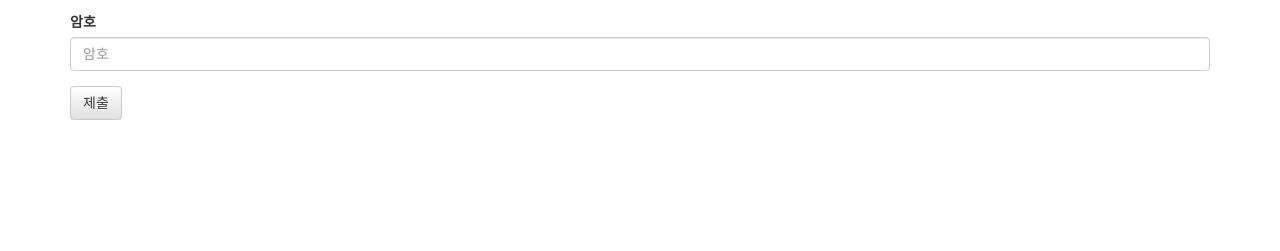
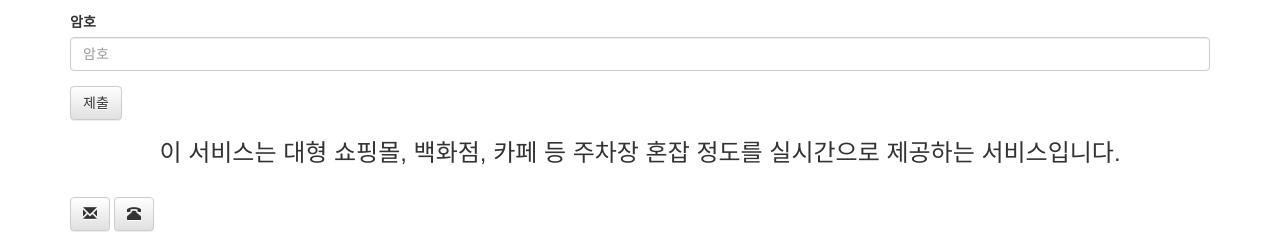
Before and after one commit to hong1468/hong1468.github.io, a plain HTML site: page index.html in a window 1280 px wide. Shown: the part 794-1045 px from the top of the page. Before the commit the page ends 914 px from the top, so only its background shows below. Drawn offline with nearby package versions, Linux system fonts and the light colour scheme.

Commit message:
icon change

```diff
--- a/index.html
+++ b/index.html
@@ -2,9 +2,10 @@
 <html lang='ko'>
     <head>
         <style>
-            h2{
+            h2,h3{
                 text-align: center;
             }
+
         </style>
 
         <!-- jquery -->
@@ -98,8 +99,16 @@
                         <button type="submit" class="btn btn-default">제출</button>
                 </form>
 
+             <h3>이 서비스는 대형 쇼핑몰, 백화점, 카페 등 주차장 혼잡 정도를 실시간으로 제공하는 서비스입니다.</h3>
+             <br>
 
-
+             <button type="button" class="btn btn-default">
+                    <span class="glyphicon glyphicon-envelope" aria-hidden="true" width=100></span>
+            </button>
+            <button type="button" class="btn btn-default" aria-label="Left Align">
+                    <span class="glyphicon glyphicon-phone-alt" aria-hidden="true" width=100></span>
+            </button>
+            <br><br>
 
         </div>
     </body>
```
